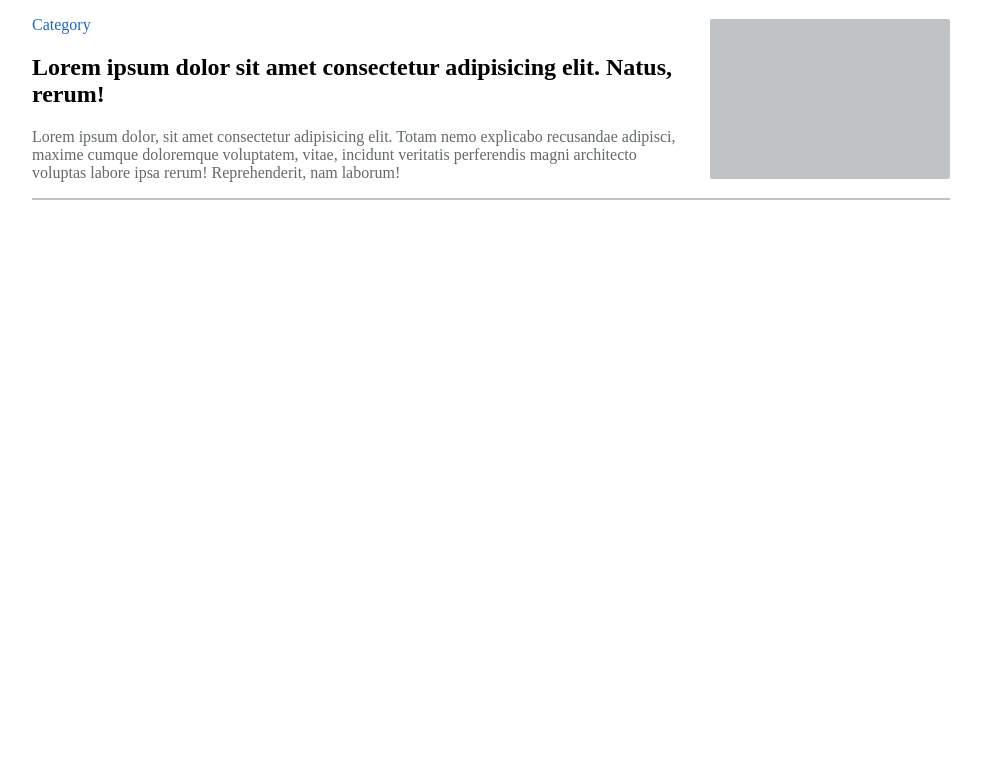
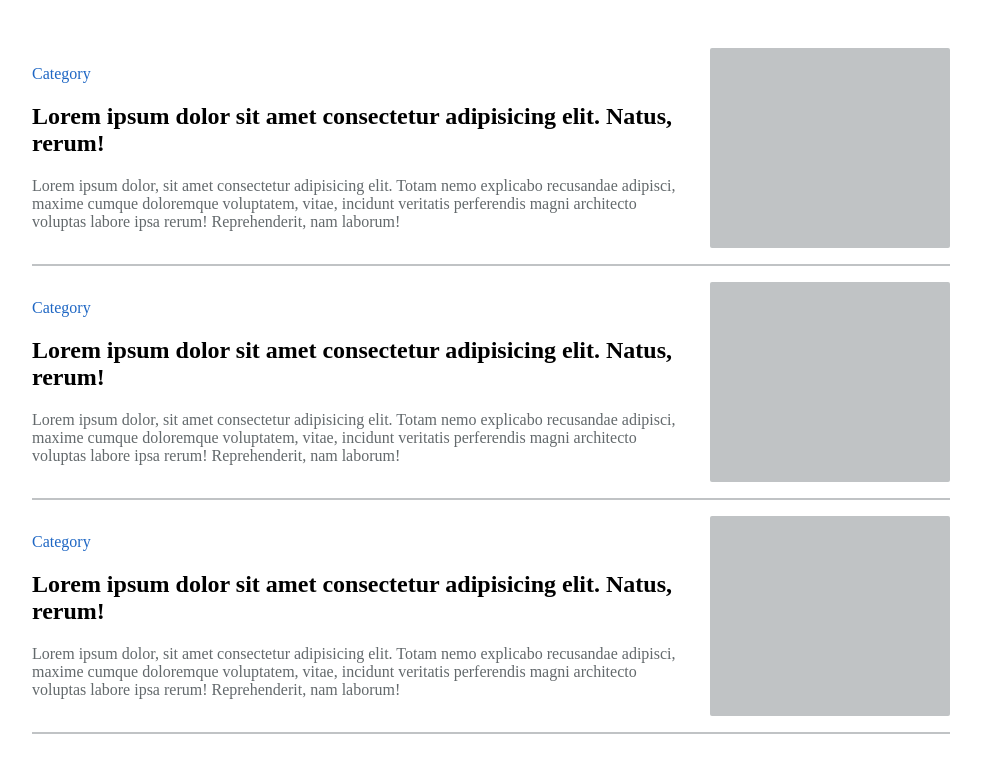
Before and after one commit to timeitel/layouts, a plain HTML site: page index.html in a window 1280 px wide. Shown: the whole page, without its empty margins (149-1130 px from the left). Drawn offline with Linux system fonts and the light colour scheme.

Commit message:
feat: add remaining rows

```diff
--- a/index.html
+++ b/index.html
@@ -25,10 +25,43 @@
         </div>
         <div class="image"></div>
       </div>
-
       <div class="separator"></div>
 
-      <div></div>
+      <div class="lorem-row">
+        <div class="lorem-description">
+          <div class="category-label">Category</div>
+          <h2>
+            Lorem ipsum dolor sit amet consectetur adipisicing elit. Natus,
+            rerum!
+          </h2>
+          <div class="lorem-description--text">
+            Lorem ipsum dolor, sit amet consectetur adipisicing elit. Totam nemo
+            explicabo recusandae adipisci, maxime cumque doloremque voluptatem,
+            vitae, incidunt veritatis perferendis magni architecto voluptas
+            labore ipsa rerum! Reprehenderit, nam laborum!
+          </div>
+        </div>
+        <div class="image"></div>
+      </div>
+      <div class="separator"></div>
+
+      <div class="lorem-row">
+        <div class="lorem-description">
+          <div class="category-label">Category</div>
+          <h2>
+            Lorem ipsum dolor sit amet consectetur adipisicing elit. Natus,
+            rerum!
+          </h2>
+          <div class="lorem-description--text">
+            Lorem ipsum dolor, sit amet consectetur adipisicing elit. Totam nemo
+            explicabo recusandae adipisci, maxime cumque doloremque voluptatem,
+            vitae, incidunt veritatis perferendis magni architecto voluptas
+            labore ipsa rerum! Reprehenderit, nam laborum!
+          </div>
+        </div>
+        <div class="image"></div>
+      </div>
+      <div class="separator"></div>
     </div>
   </body>
 </html>
--- a/styles.css
+++ b/styles.css
@@ -1,10 +1,11 @@
 body {
-  padding: 0;
+  padding: 2rem 0;
   margin: 0;
 }
 
 .body-content {
   max-width: 950px;
+  min-width: 500px;
   margin: 0 auto;
 }
 
@@ -22,7 +23,7 @@ body {
   display: flex;
   flex-direction: column;
   flex-grow: 1;
-  margin-right: 1rem;
+  margin-right: 2rem;
 }
 
 .lorem-description--text {
@@ -40,6 +41,6 @@ body {
   background: #c0c3c5;
   border-radius: 2px;
   aspect-ratio: 16 / 9;
-  height: 10rem;
+  height: 12.5rem;
   width: 15rem;
 }
```
